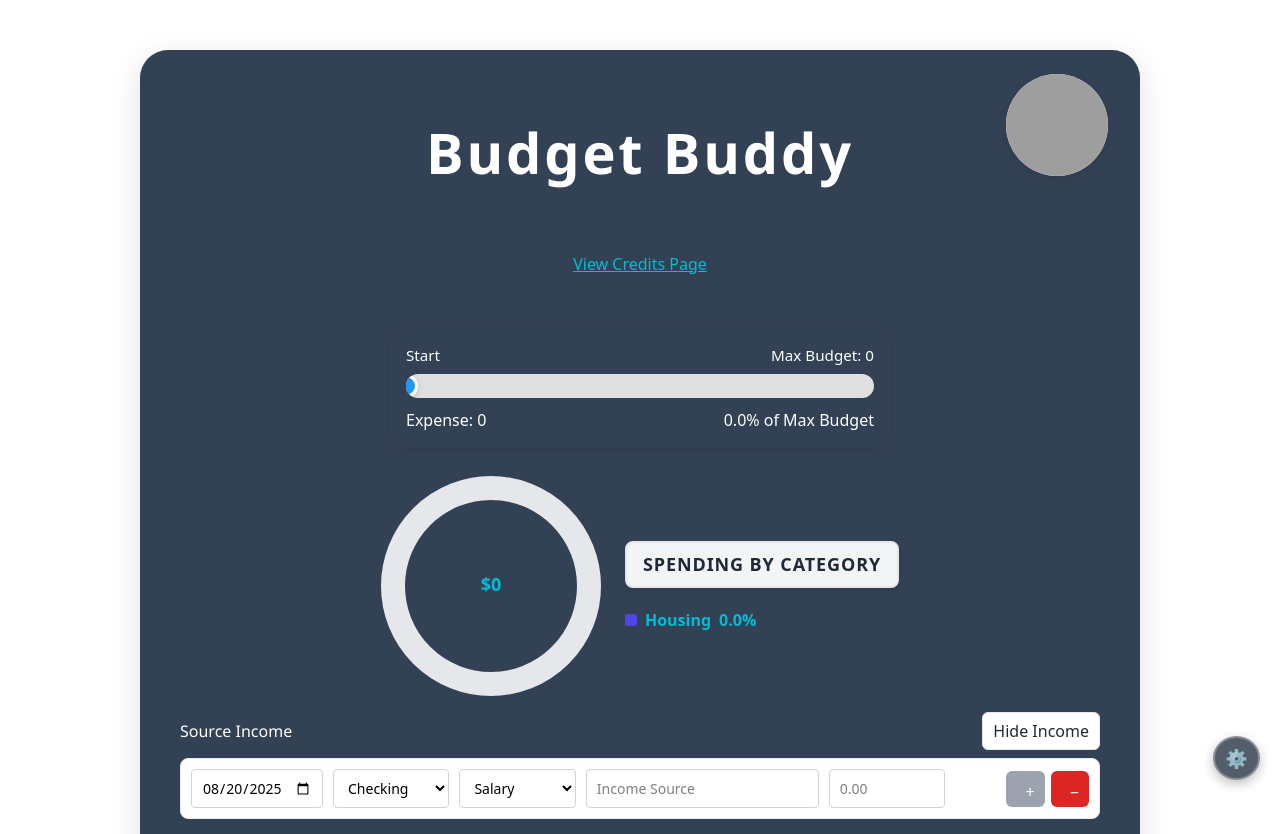
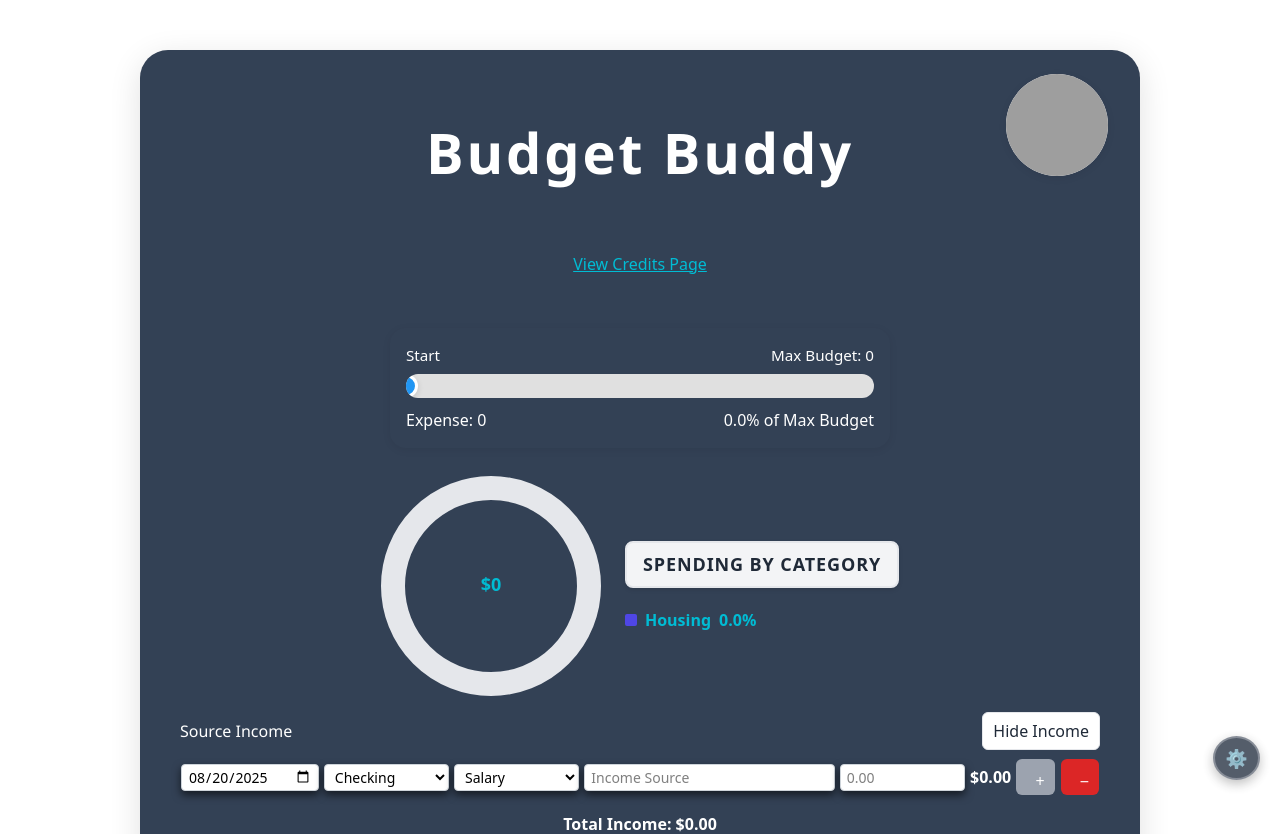
Before and after one commit to annaR920/August-Evening, a React (Vite) app in the folder Budget Buddy/: page / in a window 1280 px wide. Shown: the top 834 px of the page. Built offline with nearby package versions, Linux system fonts and the light colour scheme; grey boxes are pictures that could not be loaded.

Commit message:
Restyled Input Fields

```diff
--- a/Budget Buddy/src/App.css
+++ b/Budget Buddy/src/App.css
@@ -29,8 +29,10 @@ body,
 }
 
 /* Enhanced title styling for better contrast */
-h1, h2, h3 {
-  font-family: 'Segoe UI', Tahoma, Geneva, Verdana, sans-serif;
+h1,
+h2,
+h3 {
+  font-family: "Segoe UI", Tahoma, Geneva, Verdana, sans-serif;
 }
 
 /* Component spacing improvements */
@@ -47,17 +49,19 @@ button {
 
 button:hover {
   transform: translateY(-1px);
-  box-shadow: 0 4px 8px rgba(0,0,0,0.2);
+  box-shadow: 0 4px 8px rgba(0, 0, 0, 0.2);
 }
 
 /* Input field enhancements */
-input, select {
+input,
+select {
   transition: border-color 0.2s ease-in-out, box-shadow 0.2s ease-in-out;
 }
 
-input:focus, select:focus {
+input:focus,
+select:focus {
   outline: none;
-  border-color: #3B82F6;
+  border-color: #3b82f6;
   box-shadow: 0 0 0 3px rgba(59, 130, 246, 0.1);
 }
 
--- a/Budget Buddy/src/components/transactions/TransactionRow.tsx
+++ b/Budget Buddy/src/components/transactions/TransactionRow.tsx
@@ -27,10 +27,11 @@ interface Props {
 
 const inputStyle: React.CSSProperties = {
   width: "100%",
-  padding: "8px 10px",
+  padding: "2px 6px",
   border: "1px solid #ced4da",
   borderRadius: 4,
   fontSize: 14,
+  boxShadow: "0 4px 8px rgba(0, 0, 0, .6)",
 };
 
 const TransactionRow: React.FC<Props> = ({
@@ -51,12 +52,12 @@ const TransactionRow: React.FC<Props> = ({
       style={{
         display: "grid",
         gridTemplateColumns: "1.1fr 1fr 1fr 2fr 1fr auto auto",
-        gap: 10,
+        gap: 5,
         alignItems: "center",
-        padding: 10,
-        border: "1px solid #e5e7eb",
+        padding: 1,
+
         borderRadius: 8,
-        background: "#fff",
+
       }}
     >
       <input
```
